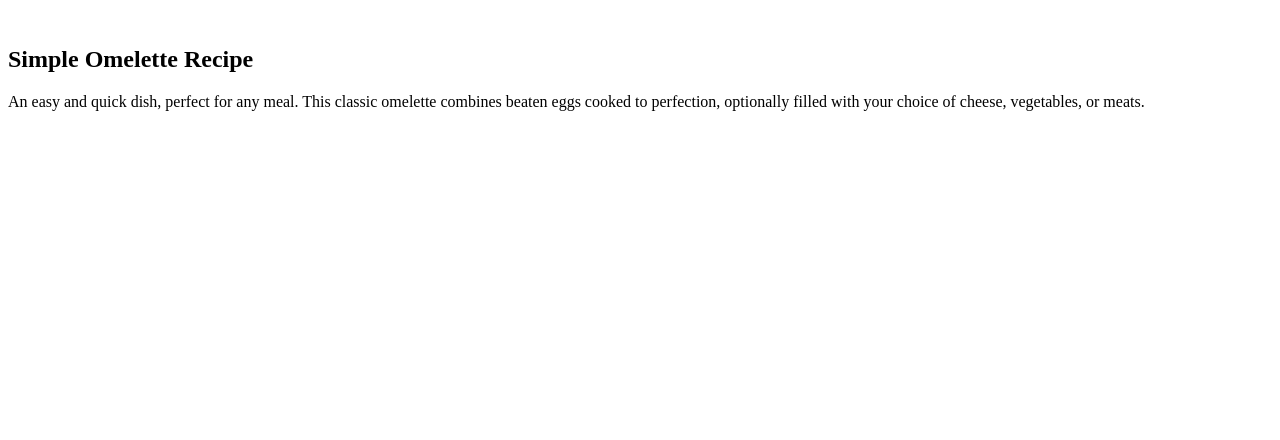
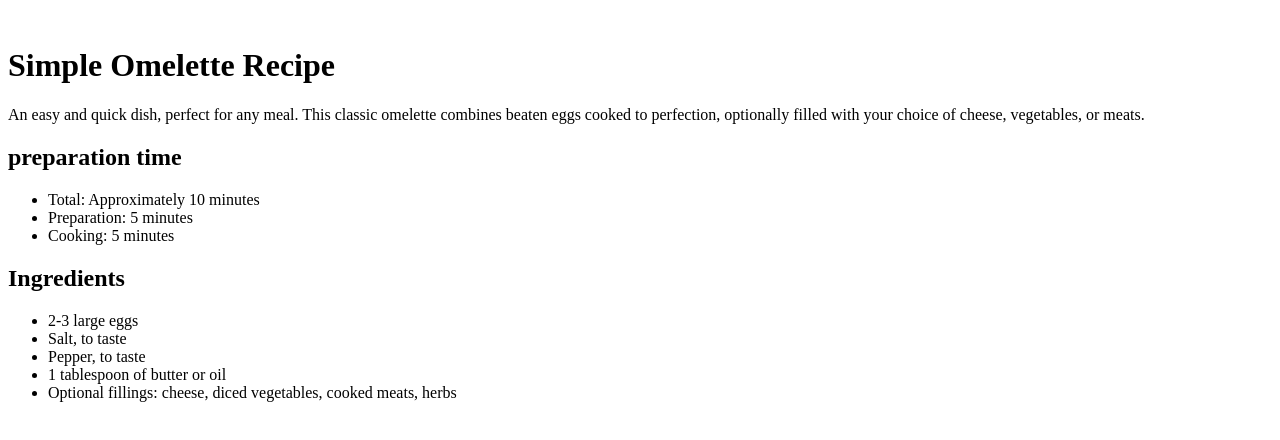
Before and after one commit to moonkevi/recipe-main-page, a plain HTML site: page index.html in a window 1280 px wide. Drawn offline with Linux system fonts and the light colour scheme.

Commit message:
add short-txt and prepare sections

```diff
--- a/index.html
+++ b/index.html
@@ -6,7 +6,7 @@
       <title>Simple recipe</title>
    </head>
    <body>
-      <section class="main-text">
+      <div class="main-text">
          <img src="" alt="" />
          <h1>Simple Omelette Recipe</h1>
          <p>
@@ -14,6 +14,24 @@
             combines beaten eggs cooked to perfection, optionally filled with
             your choice of cheese, vegetables, or meats.
          </p>
-      </section>
+      </div>
+      <div class="prepare">
+        <h2>preparation time</h2>
+        <ul>
+            <li><span>Total:</span> Approximately 10 minutes</li>
+            <li><span>Preparation:</span> 5 minutes</li>
+            <li>Cooking: <span></span> 5 minutes</li>
+        </ul>
+      </div>
+      <div class="short-txt">
+        <h2>Ingredients</h2>
+        <ul>
+            <li>2-3 large eggs</li>
+            <li>Salt, to taste</li>
+            <li>Pepper, to taste</li>
+            <li> 1 tablespoon of butter or oil</li>
+            <li> Optional fillings: cheese, diced vegetables, cooked meats, herbs</li>
+        </ul>
+      </div>
    </body>
 </html>
```
